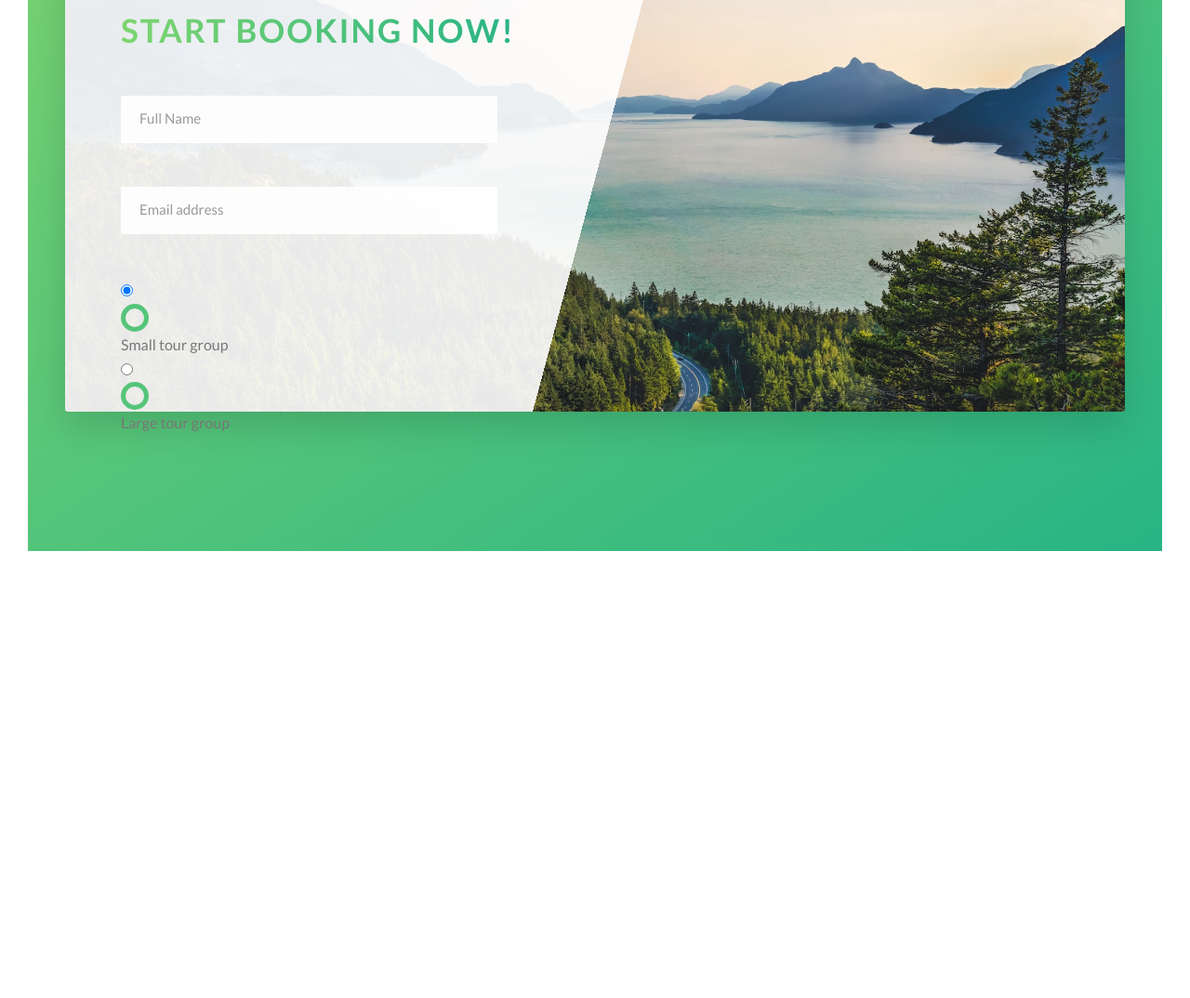
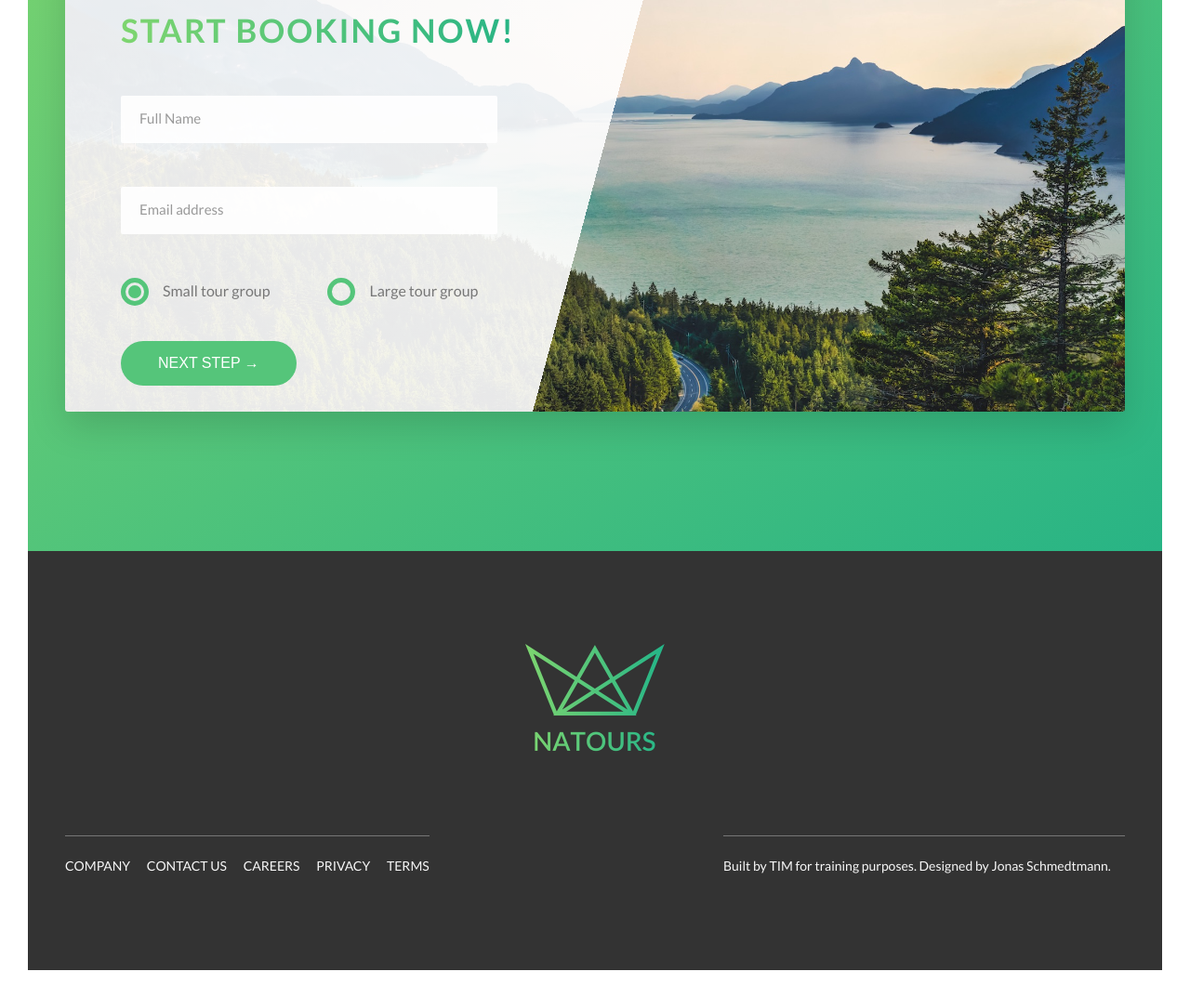
Before and after one commit to timmaloshtan/natours-css-course, a website: page index.html in a window 1280 px wide. Shown: the part 4696-5770 px from the top of the page at 93% size. Before the commit the page ends 5319 px from the top, so only its background shows below. Drawn offline with Linux system fonts and the light colour scheme; files whose address does not match are found by name.

Commit message:
Footer section

```diff
--- a/index.html
+++ b/index.html
@@ -294,7 +294,7 @@
                                 <label for="email" class="form__label">Email address</label>
                             </div>
 
-                            <div class="form__group">
+                            <div class="form__group u-margin-bottom-md">
                                 <div class="form__radio-group">
                                     <input type="radio" class="form__radio-input" id="small" name="size" checked>
                                     <label for="small" class="form__radio-label">
@@ -311,78 +311,62 @@
                                     </label>
                                 </div>
                             </div>
+
+                            <div class="form__group">
+                                <button class="btn btn--green">Next step &rarr;</button>
+                            </div>
                         </form>
                     </div>
                 </div>
             </div>
         </section>
     </main>
-    <!--
-        <section class="grid-test">
-            <div class="row">
-                <div class="col-1-of-2">
-                    Col 1 of 2
-                </div>
-                <div class="col-1-of-2">
-                    Col 1 of 2
+
+    <footer class="footer">
+        <div class="footer__logo-box">
+            <img src="img/logo-green-2x.png" alt="Logo" class="footer__logo">
+        </div>
+
+        <div class="row">
+            <div class="col-1-of-2">
+                <div class="footer__navigation">
+                    <ul class="footer__list">
+                        <li class="footer__item">
+                            <a href="#" class="footer__link">
+                                Company
+                            </a>
+                        </li>
+                        <li class="footer__item">
+                            <a href="#" class="footer__link">
+                                Contact us
+                            </a>
+                        </li>
+                        <li class="footer__item">
+                            <a href="#" class="footer__link">
+                                Careers
+                            </a>
+                        </li>
+                        <li class="footer__item">
+                            <a href="#" class="footer__link">
+                                Privacy
+                            </a>
+                        </li>
+                        <li class="footer__item">
+                            <a href="#" class="footer__link">
+                                Terms
+                            </a>
+                        </li>
+                    </ul>
                 </div>
             </div>
 
-            <div class="row">
-                <div class="col-1-of-3">
-                    Col 1 of 3
-                </div>
-                <div class="col-1-of-3">
-                    Col 1 of 3
-                    </div>
-                    <div class="col-1-of-3">
-                        Col 1 of 3
-                    </div>
-                </div>
-
-                <div class="row">
-                    <div class="col-1-of-3">
-                        Col 1 of 3
-                    </div>
-                    <div class="col-2-of-3">
-                        Col 2 of 3
-                    </div>
-                </div>
-                <div class="row">
-                    <div class="col-1-of-4">
-                        Col 1 of 4
-                    </div>
-                    <div class="col-1-of-4">
-                        Col 1 of 4
-                    </div>
-                    <div class="col-1-of-4">
-                        Col 1 of 4
-                    </div>
-                    <div class="col-1-of-4">
-                        Col 1 of 4
-                    </div>
-                </div>
-                <div class="row">
-                    <div class="col-1-of-4">
-                        Col 1 of 4
-                    </div>
-                    <div class="col-1-of-4">
-                        Col 1 of 4
-                    </div>
-                    <div class="col-2-of-4">
-                        Col 2 of 4
-                    </div>
-                </div>
-                <div class="row">
-                    <div class="col-1-of-4">
-                        Col 1 of 4
-                    </div>
-                    <div class="col-3-of-4">
-                        Col 3 of 4
-                    </div>
-                </div>
-            </section>
-        -->
+            <div class="col-1-of-2">
+                <p class="footer__copyright">
+                    Built by <a href="#" class="footer__link">Tim</a> for training purposes. Designed by Jonas Schmedtmann.
+                </p>
+            </div>
+        </div>
+    </footer>
 </body>
 
 </html>
--- a/sass/abstracts/_variables.scss
+++ b/sass/abstracts/_variables.scss
@@ -14,6 +14,7 @@ $color-grey-light-2: #eee;
 
 $color-grey-dark-1: #777;
 $color-grey-dark-2: #999;
+$color-grey-dark-3: #333;
 
 $color-white: #fff;
 $color-black: #000;
--- a/sass/base/_utilities.scss
+++ b/sass/base/_utilities.scss
@@ -1,20 +1,20 @@
 .u-center-text {
-    text-align: center;
+    text-align: center !important;
 }
 
 .u-margin-bottom-sm {
-    margin-bottom: 1.5rem;
+    margin-bottom: 1.5rem !important;
 }
 .u-margin-bottom-md {
-    margin-bottom: 4rem;
+    margin-bottom: 4rem !important;
 }
 .u-margin-bottom-lg {
-    margin-bottom: 8rem;
+    margin-bottom: 8rem !important;
 }
 
 .u-margin-top-lg {
-    margin-top: 8rem;
+    margin-top: 8rem !important;
 }
 .u-margin-top-xl {
-    margin-top: 10rem;
+    margin-top: 10rem !important;
 }
--- a/sass/components/_button.scss
+++ b/sass/components/_button.scss
@@ -1,4 +1,5 @@
 .btn {
+    &,
     &:link,
     &:visited {
         text-transform: uppercase;
@@ -9,6 +10,10 @@
         transition: all .2s;
         position: relative;
         font-size: $default-font-size;
+
+        // Chages for the <button> element
+        border: none;
+        cursor: pointer;
     }
 
     &:hover {
@@ -21,7 +26,8 @@
         }
     }
 
-    &:active {
+    &:active,
+    &:focus {
         transform: translateY(-0.2rem);
         box-shadow: 0 .5rem 1rem rgba($color-black, .2);
     }
--- a/sass/components/_form.scss
+++ b/sass/components/_form.scss
@@ -47,14 +47,19 @@
     }
 
     &__radio-group {
-        width: 50%;
+        width: 49%;
         display: inline-block;
+    }
 
+    &__radio-input {
+        display: none;
     }
 
     &__radio-label {
         font-size: $default-font-size;
         cursor: pointer;
+        position: relative;
+        padding-left: 4.5rem;
     }
 
     &__radio-button {
@@ -62,10 +67,28 @@
         width: 3rem;
         border: 5px solid $color-primary;
         border-radius: 50%;
-        display: block;
+        display: inline-block;
+        position: absolute;
+        left: 0;
+        top: -.4rem;
 
         &::after {
-
+            content: "";
+            display: block;
+            height: 1.4rem;
+            width: 1.4rem;
+            border-radius: 50%;
+            position: absolute;
+            top: 50%;
+            left: 50%;
+            transform: translate(-50%, -50%);
+            background-color: $color-primary;
+            opacity: 0;
+            transition: opacity .3s;
         }
     }
+
+    &__radio-input:checked + &__radio-label &__radio-button:after {
+        opacity: 1;
+    }
 }
--- /dev/null
+++ b/sass/layout/_footer.scss
@@ -0,0 +1,60 @@
+.footer {
+    background-color: $color-grey-dark-3;
+    padding: 10rem 0;
+    font-size: 1.4rem;
+
+    &__logo-box {
+        text-align: center;
+        margin-bottom: 8rem;
+    }
+
+    &__logo {
+        width: 15rem;
+        height: auto;
+    }
+
+    &__navigation {
+        border-top: 1px solid $color-grey-dark-1;
+        padding-top: 2rem;
+        display: inline-block;
+    }
+
+    &__list {
+        list-style: none;
+    }
+
+    &__item {
+        display: inline-block;
+
+        &:not(:last-child) {
+            margin-right: 1.5rem;
+        }
+    }
+
+    &__link {
+        &:link,
+        &:visited {
+            color: $color-grey-light-1;
+            text-decoration: none;
+            text-transform: uppercase;
+            display: inline-block;
+            transition: all .3s;
+            background-color: $color-grey-dark-3;
+        }
+
+        &:hover,
+        &:active {
+            color: $color-primary;
+            box-shadow: 0 1rem 2rem rgba($color-black, .4);
+            transform: rotate(5deg) scale(1.3);
+        }
+    }
+
+    &__copyright {
+        color: $color-grey-light-1;
+        border-top: 1px solid $color-grey-dark-1;
+        padding-top: 2rem;
+        width: 80%;
+        float: right;
+    }
+}
--- a/sass/main.scss
+++ b/sass/main.scss
@@ -16,6 +16,7 @@
 @import "components/form";
 @import "components/story";
 
+@import "layout/footer";
 @import "layout/grid";
 @import "layout/header";
 
```
Also changed, not shown: css/main.css.
